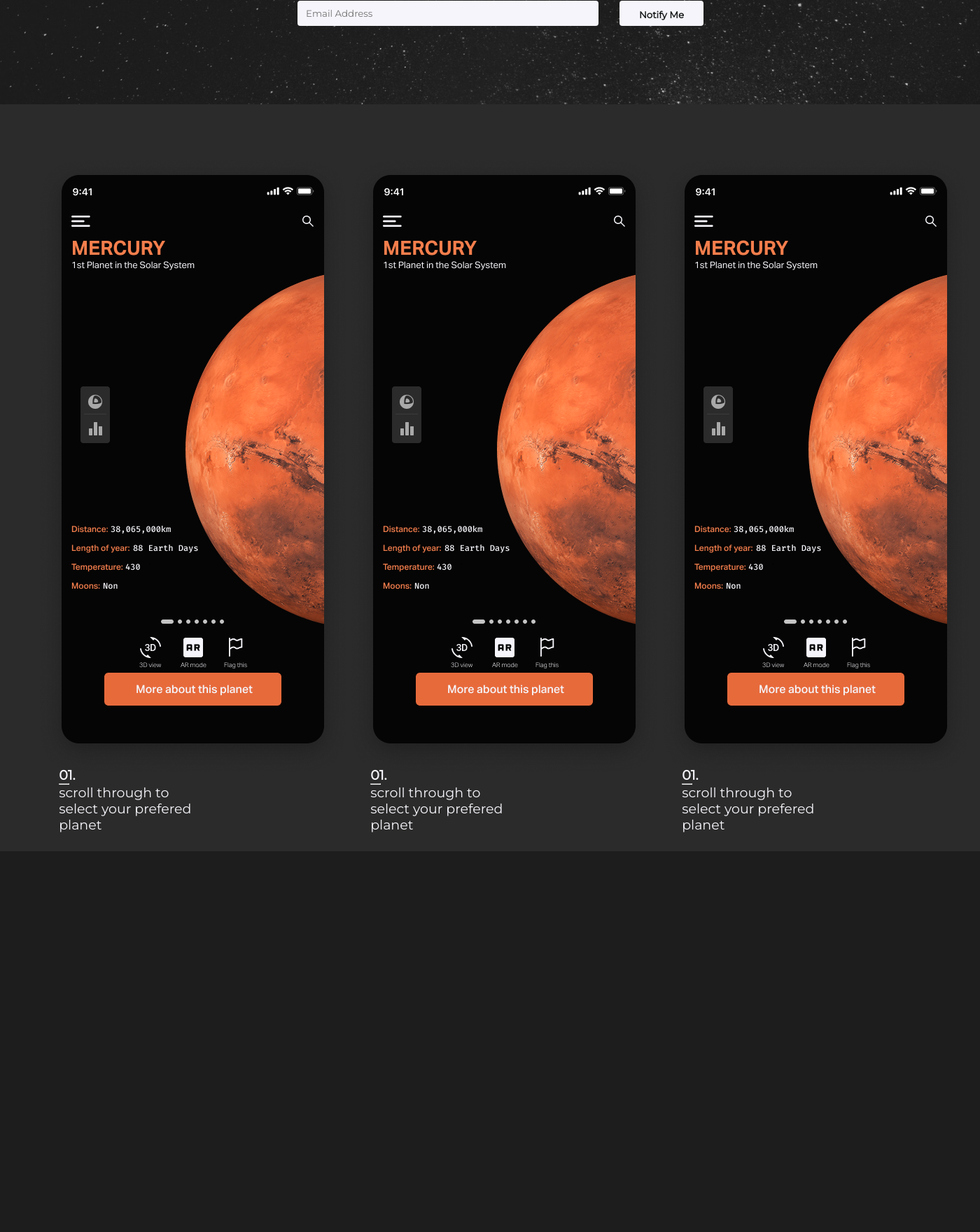
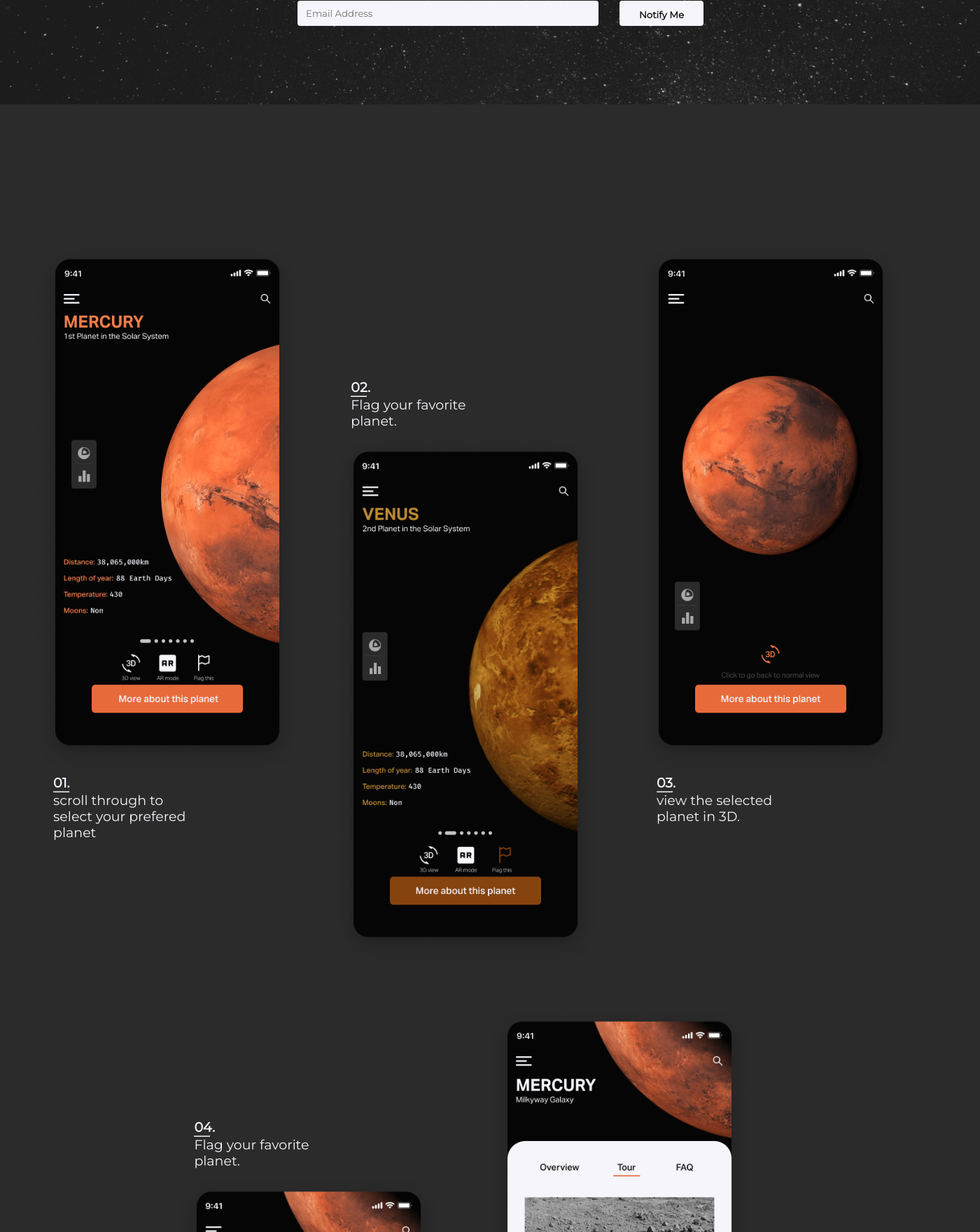
Before and after one commit to Caleb335/notifyme, a PHP site: page / in a window 1400 px wide. Shown: the part 587-2347 px from the top of the page at 70% size. Before the commit the page ends 1803 px from the top, so only its background shows below. Run offline with PHP 8.4, Linux system fonts and the light colour scheme; data that the repository does not hold is empty.

Commit message:
app mobile and desktop complete

```diff
--- a/css/app.css
+++ b/css/app.css
@@ -193,12 +194,23 @@ form > div {
 #app_pages {
     background: var(--web-background);
     padding-top: 76px;
-    padding-left: 53px;
+    padding-left: 20px;
     margin-top: 8%;
+    height: 3150px;
 }
 
 .pages {
     display: flex;
+    justify-content: center;
+    flex-wrap: wrap;
+}
+
+.pages {
+    margin: 9%;
+}
+
+.planet img {
+    width: 380px;
 }
 
 .planet-info {
@@ -206,15 +218,105 @@ form > div {
     height: 120px;
     margin-left: 7%;
     font-size: 19px;
-    margin-top: -15px;
+    padding-bottom: -5%;
 }
 
 .planet-info hr {
-    width: 15px;
+    width: 23px;
 }
 
 .info-num {
     font-weight: bold;
+}
+
+.mecury {
+    margin-left: -12%;
+}
+
+.venus {
+    margin-top: 17%;
+    margin-left: 4%;
+}
+
+.mecury-more {
+    margin-left: 5%;
+    margin-right: -5%;
+}
+
+/* pages overview */
+.mecury-question {
+    margin-top: 15%;
+    margin-left: 6%;
+}
+
+.mecury-overview {
+    margin-left: -14%;
+    margin-top: 15%;
+}
+
+.mecury-tour {
+    margin-left: 6%;
+}
+
+.pages-overview {
+    margin-left: 5%;
+    margin-top: 8%;
+}
+/* pages overview ends here */
+
+.info-venus {
+    margin-bottom: -10%;
+}
+
+.pages-overview {
+    display: flex;
+    justify-content: center;
+    flex-wrap: wrap;
+    margin-top: 5%;
+}
+
+.app-cta {
+    width: 1000px;
+    height: 500px;
+    background: var(--web-overlay);
+    margin-left: -5%;
+    text-align: center;
+    margin-top: 15%;
+    padding-top: 6%;
+    box-shadow: 0 5px 8px 12px rgba(0, 0, 0, 0.05);
+}
+
+.get-it {
+    font-size: 37px;
+    font-weight: bold;
+    font-style: normal;
+    line-height: 51px;
+}
+
+.about-spacesee {
+    width: 500px;
+    height: 120px;
+    margin: auto;
+    margin-top: 5%;
+    font-size: 20px;
+}
+
+.sub_btn {
+    height: 40px;
+    width: 150px;
+    background: var(--input-bg);
+    border-radius: 4px;
+    color: var(--text-dark);
+    font-weight: bold;
+    border: none;
+    outline: none;
+}
+
+.sub_btn:hover {
+    background: var(--primary-color);
+    cursor: pointer;
+    color: var(--input-bg);
+    transition: all .3s ease-in;
 }
 /* app pages ends here */
 
--- a/index.php
+++ b/index.php
@@ -140,20 +140,55 @@
                     </div>
                 </div>
 
-                <div class="planet mecury">
-                    <img src="./assets/planet-mecury.png" alt="planet mecury">
+                <div class="planet venus">
+                    <div class="planet-info info-venus">
+                        <p class="info-num">02. <hr></p>
+                        <p>Flag your favorite planet.</p>
+                    </div>
+                    <img src="./assets/planet-venus.png" alt="planet mecury">
+                </div>
+
+                <div class="planet mecury-more">
+                    <img src="./assets/about-mecury.png" alt="planet mecury">
                     <div class="planet-info">
-                        <p class="info-num">01. <hr></p>
-                        <p>scroll through to select your prefered planet</p>
+                        <p class="info-num">03. <hr></p>
+                        <p>view the selected planet in 3D.</p>
+                    </div>
+                </div>
+                <!-- pages overview -->
+                <div class="pages-overview">
+                    <div class="planet mecury-overview">
+                        <div class="planet-info info-venus">
+                            <p class="info-num">04. <hr></p>
+                            <p>Flag your favorite planet.</p>
+                        </div>
+                        <img src="./assets/mecury-overview.png" alt="planet mecury">
+                    </div>
+                    <!-- another page overview -->
+                    <div class="planet mecury-tour">
+                        <img src="./assets/mecury-tour.png" alt="planet mecury">
+                        <div class="planet-info">
+                            <p class="info-num">05. <hr></p>
+                            <p>View live 360 view from the space rovers.</p>
+                        </div>
+                    </div>
+                    <!-- yet another page overview -->
+                    <div class="planet mecury-question">
+                        <div class="planet-info info-venus">
+                            <p class="info-num">06. <hr></p>
+                            <p>Check out quick to know facts about the planet.</p>
+                        </div>
+                        <img src="./assets/mecury-question.png" alt="planet mecury">
                     </div>
                 </div>
 
-                <div class="planet mecury">
-                    <img src="./assets/planet-mecury.png" alt="planet mecury">
-                    <div class="planet-info">
-                        <p class="info-num">01. <hr></p>
-                        <p>scroll through to select your prefered planet</p>
+                <!-- app call to action -->
+                <div class="app-cta">
+                    <p class="get-it">Become one of the first to get it.</p>
+                    <div class="about-spacesee">
+                        <p>SpaceSee is an an app that lets you explore the Universe and unknown facts about it.</p>
                     </div>
+                    <button class="sub_btn">Subscribe</button>
                 </div>
             </div>
         </section>
```
Also changed, not shown: other parts of css/app.css (+35 -0 lines), assets/about-mecury.png (renamed from assets/about-mars.png).
